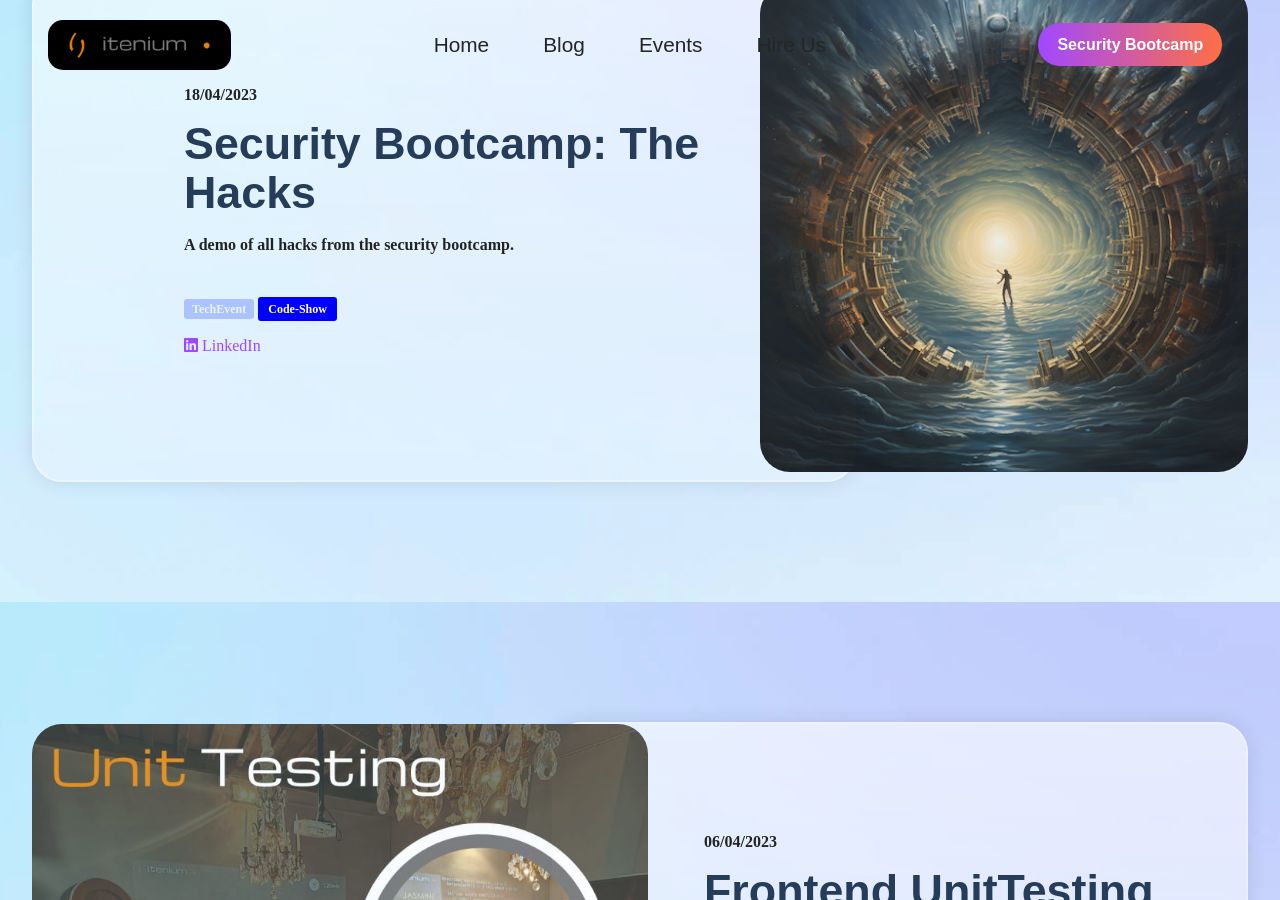
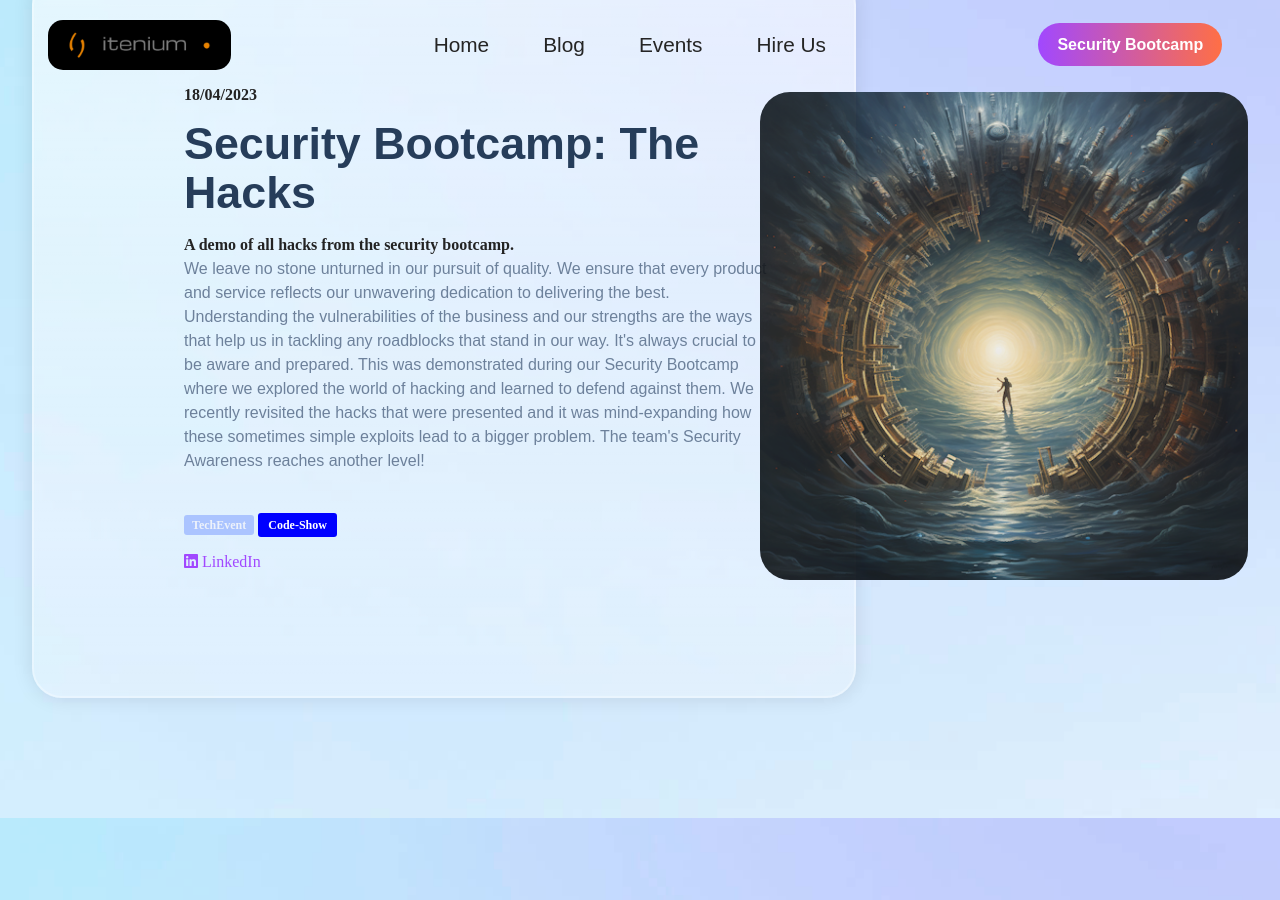
Before and after one commit to itenium-be/Competence-Center, a Jekyll site: the page built from pages/events.html, in a window 1280 px wide and 900 px high, scrolled down 10409 px. Built offline with Jekyll 4.4.1, drawn with Linux system fonts in a browser that asks for light colours; some web fonts are replaced.

Commit message:
Security Bootcamp - The Hacks Explained

```diff
--- a/_data/events.yml
+++ b/_data/events.yml
@@ -339,7 +339,7 @@
 - name: "Security Bootcamp: The Hacks"
   subTitle: "A demo of all hacks from the security bootcamp."
   date: 2023-04-18
-  summary: ""
+  summary: "We leave no stone unturned in our pursuit of quality. We ensure that every product and service reflects our unwavering dedication to delivering the best. Understanding the vulnerabilities of the business and our strengths are the ways that help us in tackling any roadblocks that stand in our way. It's always crucial to be aware and prepared. This was demonstrated during our Security Bootcamp where we explored the world of hacking and learned to defend against them. We recently revisited the hacks that were presented and it was mind-expanding how these sometimes simple exploits lead to a bigger problem. The team's Security Awareness reaches another level!"
   track: "TechEvent"
   content: "Code-Show"
   type: ["Virtual"]
```
